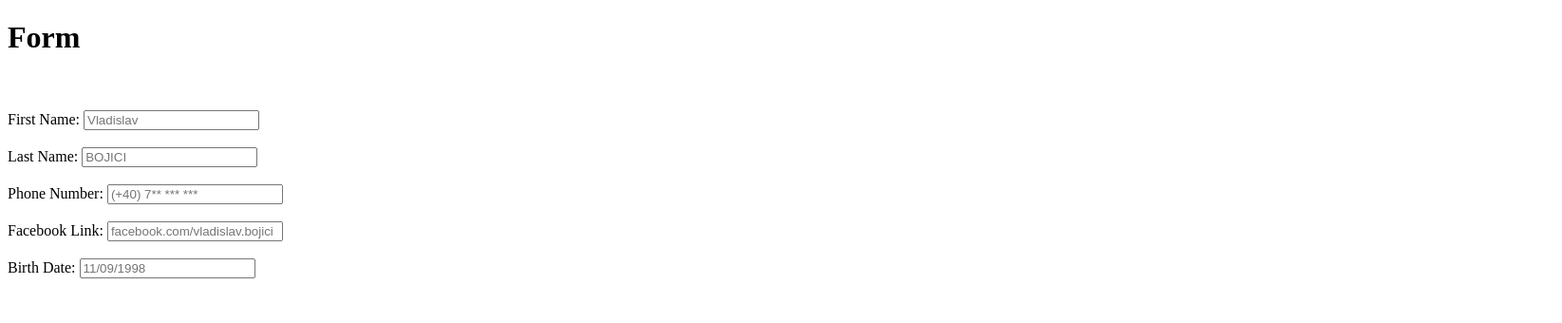
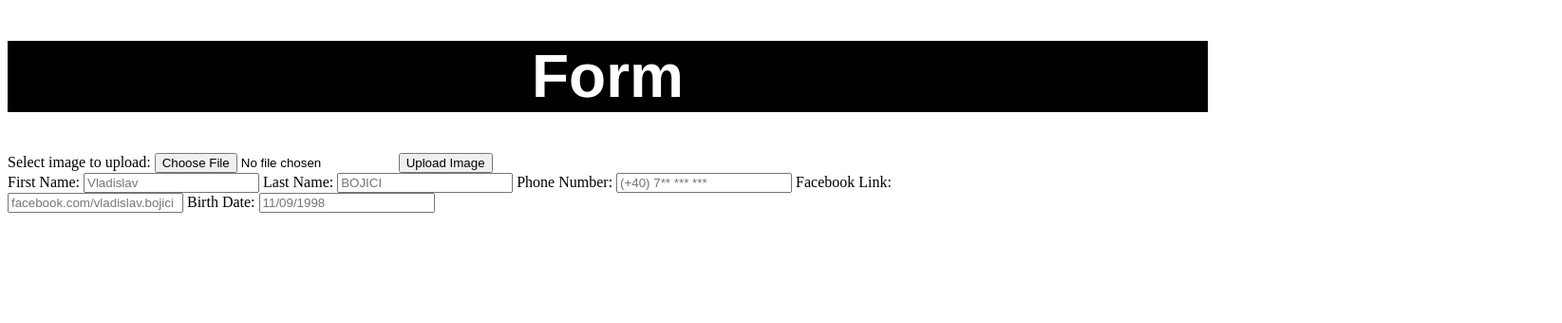
Before and after one commit to NagarroLabs/practica20, a plain HTML site: page Vladislav/index.html in a window 1280 px wide. Shown: the top 340 px of the page at 95% size, 1645 px wide, since content can reach past the window. Drawn offline with Linux system fonts and the light colour scheme.

Commit message:
some attempts to style form

```diff
--- a/Vladislav/index.html
+++ b/Vladislav/index.html
@@ -7,29 +7,29 @@
         <title>Form+Table</title>
     </head>
     <body>
-        <h1>Form</h1>
-        <br><br>
-        <div class="form">
-            <form>
+        <h1 class="mainTitle">Form</h1>
+        <div>
+            <form action="upload.php" method="post" enctype="multipart/form-data">
+                Select image to upload:
+                <input type="file" name="fileToUpload" id="fileToUpload">
+                <input type="submit" value="Upload Image" name="submit">
+            </form>
+            <form class="submissionForm">
                 <div class="input fields">
                 <label for="firstName">First Name:</label>
                 <input type="text" name="firstName" placeholder="Vladislav ">
-                <br><br>
                 <label for="lastName">Last Name:</label>
                 <input type="text" name="lastName" placeholder="BOJICI ">
-                <br><br>
                 <label for="phoneNumber">Phone Number:</label>
                 <input type="text" name="phoneNumber" placeholder="(+40) 7** *** ***">
-                <br><br>
                 <label for="facebookLink">Facebook Link:</label>
                 <input type="text" name="facebookLink" placeholder="facebook.com/vladislav.bojici">
-                <br><br>
                 <label for="dateOfbirth">Birth Date:</label>
                 <input type="text" name="dateOfbirth" placeholder="11/09/1998">
-                <br><br><br>
                 </div>
+            </form>
             <div class ="table">
-                    <table class="table1" style="width:100%">
+                <table class="table1" style="width:50%">
                     <tr>
                         <th>First Name</th>
                         <th>Last Name</th>
@@ -63,7 +63,6 @@
 
                 </table>
             </div>
-            </form>
         </div>
     </body>
 </html>
--- a/Vladislav/styles.css
+++ b/Vladislav/styles.css
@@ -30,6 +30,11 @@ table {
     color: #ffffff;
     background-color:#000000;
   }
+.dataSheet{
+  display: block;
+  margin-left: auto;
+  margin-right: auto;
+}
 .mainTitle{
   text-align: center;
   font-family: Helvetica;
@@ -115,3 +120,7 @@ top: 881px;
   left: 705px;
   top: 976px;
 }
+.submissionForm{
+  max-width: 1000px;
+
+}
```
Also changed, not shown: Vladislav/hardcoded.html (+1 -1 lines). Lines whose indentation alone changed are shown as unchanged.
